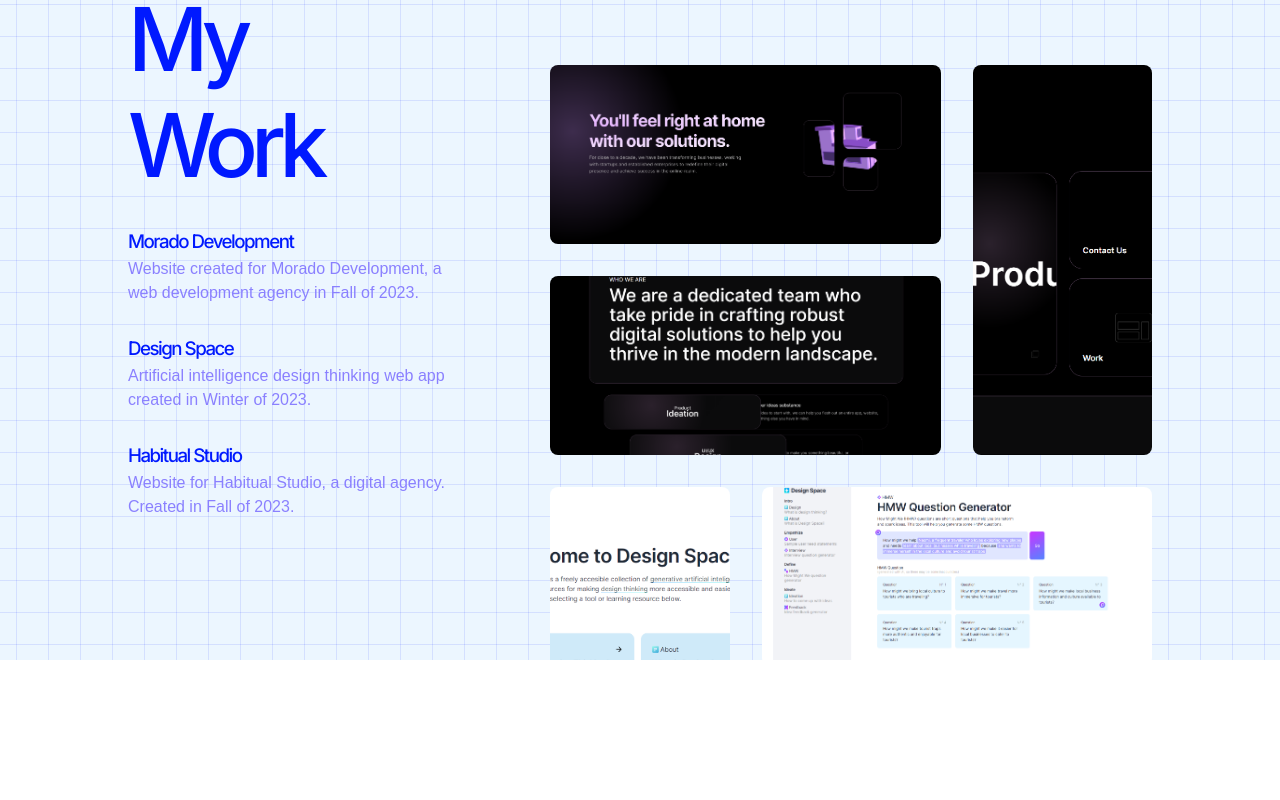
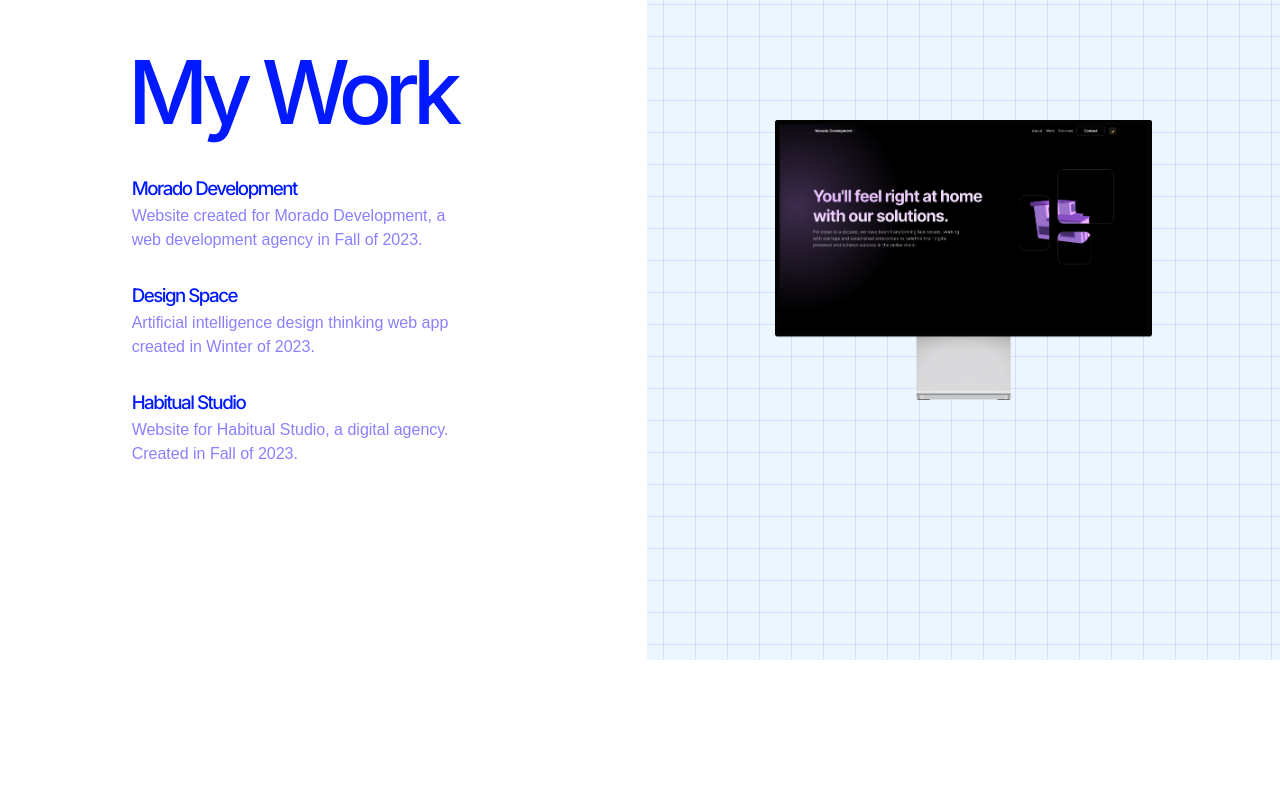
Before and after one commit to Samalander0/newsite2024, a SvelteKit app: page / in a window 1280 px wide. Shown: the part 940-1740 px from the top of the page. Built offline with nearby package versions, Linux system fonts and the light colour scheme; a web font is replaced by a local one.

Commit message:
Work section v3

```diff
--- a/src/lib/styles/styles.scss
+++ b/src/lib/styles/styles.scss
@@ -253,21 +253,16 @@
 }
 
 .work {
-  height: max(80vh, 50rem);
-  background: $bg-secondary;
-  background-size: 32px 32px;
-  background-position: -16px -16px;
-  background-image: linear-gradient(to right, transparentize($primary, 0.9) 1px, transparent 1px), linear-gradient(to bottom, transparentize($primary, 0.9) 1px, transparent 1px);
-
-  padding: 0 $app-x-padding;
+  height: 100vh;
   display: flex;
-  justify-content: space-between;
-  align-items: center;
-
-  $image-column-width: 14vw;
 
   .selector {
-    width: 20rem;
+    padding: 0 calc($app-x-padding + 5vw) 0 $app-x-padding;
+
+    display: flex;
+    flex-direction: column;
+    justify-content: center;
+    align-items: center;
 
     h2 {
       font-size: 5.5rem;
@@ -276,6 +271,7 @@
     .projects {
       position: relative;
       padding-bottom: 1rem;
+      max-width: 20rem;
 
       a {
         color: inherit;
@@ -369,49 +365,59 @@
       }
     }
   }
-  .images {
-    height: max(80vh, 50rem);
-    overflow: hidden;
-    display: grid;
-    grid-template-columns: repeat(3, $image-column-width);
-    grid-template-rows: repeat(6, $image-column-width);
-    gap: 2rem;
-    padding-top: calc(50vh - calc($image-column-width + 1rem));
+  .showcase {
+    flex: 1;
+    background: $bg-secondary;
+    background-size: 32px 32px;
+    background-position: -16px -16px;
+    background-image: linear-gradient(to right, transparentize($primary, 0.9) 1px, transparent 1px), linear-gradient(to bottom, transparentize($primary, 0.9) 1px, transparent 1px);
 
-    img {
-      width: 100%;
-      height: 100%;
-      object-fit: cover;
-      border-radius: 8px;
-      transition: transform 0.5s ease, opacity 0.5s ease-out, filter 0.5s ease-out;
+    display: flex;
+    flex-direction: column;
+    justify-content: center;
+    align-items: center;
+
+    padding: 0 $app-x-padding;
+    position: relative;
+
+    .display {
+      max-width: calc(100% - $app-x-padding * 2);
+      position: absolute;
+      z-index: 2;
+    }
+    .screen {
+      display: flex;
+      flex-direction: column;
+      max-width: 100%;
+      aspect-ratio: 16/9;
+      overflow: hidden;
+      margin-top: -16.75%;
+
+      .images {
+        transition: 0.5s ease;
+        img {
+          max-width: 100%;
+          aspect-ratio: 16/9;
+          object-fit: cover;
+
+          margin: 0;
+        }
+      }
     }
   }
-  &:has(.projects > a:nth-of-type(1):hover) .images img:not(.project-1) {
-    opacity: 0.75;
-    filter: blur(2px);
+  &:has(.projects a:nth-of-type(1):hover) .screen .images {
+    transform: translateY(0);
   }
-  &:has(.projects > a:nth-of-type(2):hover) {
-    .images img {
-      transform: translateY(calc(calc($image-column-width * -2) - 4rem));
-    }
-    .images img:not(.project-2) {
-      opacity: 0.75;
-      filter: blur(2px);
-    }
+  &:has(.projects a:nth-of-type(2):hover) .screen .images {
+    transform: translateY(calc(-100% / 3));
   }
-  &:has(.projects > a:nth-of-type(3):hover) {
-    .images img {
-      transform: translateY(calc(calc($image-column-width * -4) - 8rem));
-    }
-    .images img:not(.project-3) {
-      opacity: 0.75;
-      filter: blur(2px);
-    }
+  &:has(.projects a:nth-of-type(3):hover) .screen .images {
+    transform: translateY(calc(-200% / 3));
   }
 }
 
 .contact {
-  height: max(80vh, 50rem);
+  height: 100vh;
   display: flex;
   flex-direction: column;
   justify-content: center;
@@ -478,7 +484,7 @@
           border: 2px solid $primary;
           padding: 0.5rem;
           resize: none;
-          border-radius: 8px;
+          border-radius: 4px;
 
           &:focus {
             background: $bg-secondary;
--- a/src/routes/+page.svelte
+++ b/src/routes/+page.svelte
@@ -217,20 +217,15 @@
         </div>
       </div>
     </div>
-    <div class="images">
-      <!-- Project 1 - Morado -->
-      <img class="project-1" src="/project-screenshots/morado-1.png" alt="project screenshot" style="grid-column: span 2;"/>
-      <img class="project-1" src="/project-screenshots/morado-2.png" alt="project screenshot" style="grid-row: span 2;"/>
-      <img class="project-1" src="/project-screenshots/morado-3.png" alt="project screenshot" style="grid-column: span 2;"/>
-      <!-- Project 2 - Design Space -->
-      <img class="project-2" src="/project-screenshots/designspace-1.png" alt="project screenshot" style="grid-row: span 2;"/>
-      <img class="project-2" src="/project-screenshots/designspace-2.png" alt="project screenshot" style="grid-column: span 2;"/>
-      <img class="project-2" src="/project-screenshots/designspace-3.png" alt="project screenshot"/>
-      <img class="project-2" src="/project-screenshots/designspace-1.png" alt="project screenshot"/>
-      <!-- Project 3 - Habitual -->
-      <img class="project-3" src="/project-screenshots/habitual-1.png" alt="project screenshot" style="grid-column: span 3;"/>
-      <img class="project-3" src="/project-screenshots/habitual-2.png" alt="project screenshot"/>
-      <img class="project-3" src="/project-screenshots/habitual-3.png" alt="project screenshot" style="grid-column: span 2;"/>
+    <div class="showcase">
+      <img class="display" src="/assets/pro-display-xdr.png"/>
+      <div class="screen">
+        <div class="images">
+          <img src="/project-screenshots/morado-1.png" alt="project screenshot"/>
+          <img src="/project-screenshots/designspace-1.png" alt="project screenshot"/>
+          <img src="/project-screenshots/habitual-2.png" alt="project screenshot"/>
+        </div>
+      </div>
     </div>
   </section>
 
```
Also changed, not shown: static/assets/pro-display-xdr.png (added).
